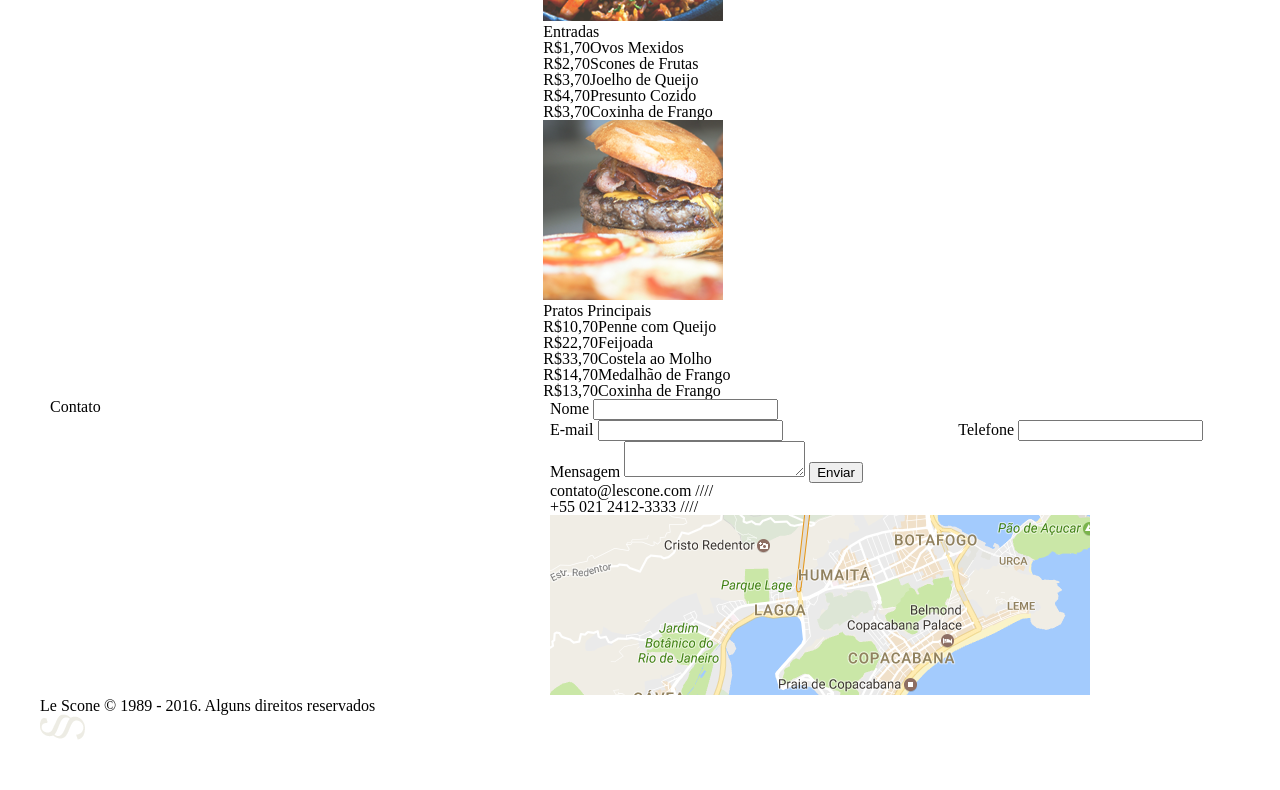
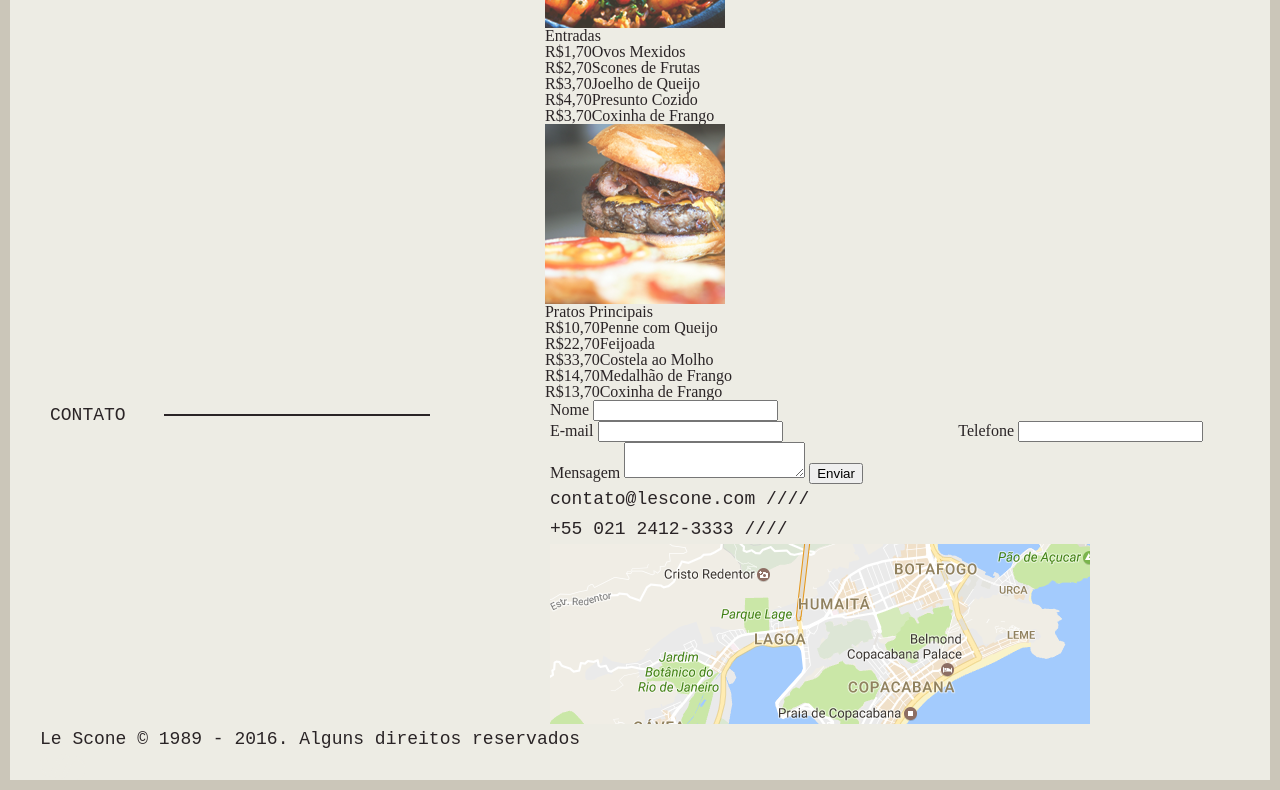
Before and after one commit to SaraFigueiredoBrasil/leScone, a plain HTML site: page index.html in a window 1280 px wide. Shown: the part 862-1652 px from the top of the page. Before the commit the page ends 1605 px from the top, so only its background shows below. Drawn offline with Linux system fonts and the light colour scheme; a web font is replaced by a local one.

Commit message:
Cntexto geral

```diff
--- /dev/null
+++ b/css/scss/_geral.scss
@@ -0,0 +1,37 @@
+body{
+    background: $bege-claro;
+    border: 10px solid $bege-medio;
+    color: $cinza;
+    @include d(s){
+        border: none;
+    }
+}
+
+img{
+    display: block;
+    max-width: 100%;
+}
+p{
+    @include tipo-1(18);
+}
+
+.titulo{
+    @include tipo-1(18);
+    text-transform: uppercase;
+    @include d(s){
+        margin-bottom: 48px;
+    }
+
+    &::after{
+        content: '';
+        display: block;
+        width: 70%;
+        float: right;
+        height: 2px;
+        background:$cinza;
+        margin-top: 14px;
+        @include d(m){
+            width: 60%;
+        }
+    }
+}
--- a/css/scss/_variaveis-e-mixins.scss
+++ b/css/scss/_variaveis-e-mixins.scss
@@ -3,9 +3,34 @@
 $bege-claro: #edece4;
 $bege-medio:#cbc6b9;
 $bege-escuro:#988c77;
-$cinza:#988c77;
+$cinza:#2a2426;
 $verde:#988c77;
 
 //FONTE
 $fonte-1: 'PT Mono', monospace;
 $fonte-2: 'Aref Ruqaa', serif;
+
+@function em($pixel, $contexto: 16) {
+	@return $pixel / $contexto + em;
+}
+
+
+@mixin tipo-1($size) {
+	font-family: $fonte-1;
+	@if $size == 18 {
+		font-size: em(18);
+		line-height: em(30, 18);
+	}
+}
+
+@mixin tipo-2($size) {
+	font-family: $fonte-2;
+	@if $size == 18 {
+		font-size: em(18);
+		line-height: em(30, 18);
+	}
+	@else if $size == 24 {
+		font-size: em(24);
+		line-height: em(30, 24);
+	}
+}
--- a/css/scss/style.scss
+++ b/css/scss/style.scss
@@ -1,3 +1,4 @@
 @import'reset';
 @import'grid';
 @import'variaveis-e-mixins';
+@import'geral';
--- a/index.html
+++ b/index.html
@@ -24,7 +24,7 @@
 	</main>
 
 	<section class="contaner menu">
-		<h1 class="grid-4 titulo"> <menu></menu></h1>
+		<h1 class="grid-4 titulo"> Menu</h1>
 		<div class="grid-7 offset-1">
 			<div class="menu-item">
 				<img src="img/prato-1.png" alt="Foto Prato 1">
```
Also changed, not shown: css/scss/style.css, 1 other file.
